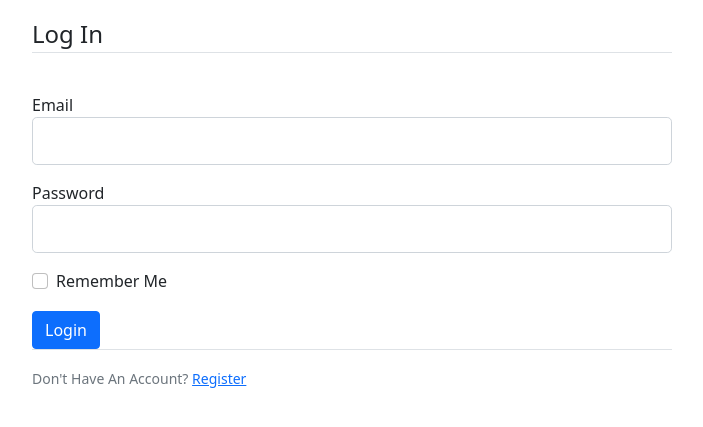
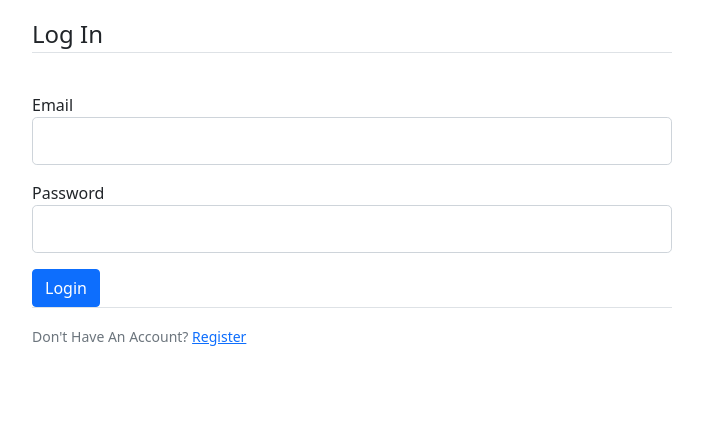
Before and after one commit to danielskjo/AfterCorona, a Flask app: page /login in a window 1280 px wide. Shown: the part 56-483 px from the top of the page, without its empty margins (288-991 px from the left). Run offline with Flask 2, Linux system fonts and the light colour scheme; some libraries are stand-ins or nearby versions.

Commit message:
Removed remember me

```diff
--- a/app/templates/login.html
+++ b/app/templates/login.html
@@ -29,10 +29,6 @@ content %}
         {% else %} {{ form.password(class="form-control form-control-lg") }} {%
         endif %}
       </div>
-      <div class="form-check form-item">
-        {{ form.remember(class="form-check-input") }} {{
-        form.remember.label(class="form-check-label") }}
-      </div>
     </fieldset>
     <div class="form-group form-item">
       {{ form.submit(class="btn btn-primary") }}
--- a/app/users/forms.py
+++ b/app/users/forms.py
@@ -1,6 +1,6 @@
 from flask_wtf import FlaskForm
 from flask_wtf.file import FileField, FileAllowed
-from wtforms import StringField, PasswordField, SubmitField, BooleanField
+from wtforms import StringField, PasswordField, SubmitField
 from wtforms.validators import DataRequired, Length, Email, EqualTo, ValidationError
 from flask_login import current_user
 from app.models import User
@@ -30,7 +30,6 @@ class LoginForm(FlaskForm):
     email = StringField('Email',
                         validators=[DataRequired(), Email()])
     password = PasswordField('Password', validators=[DataRequired()])
-    remember = BooleanField('Remember Me')
     submit = SubmitField('Login')
 
 
--- a/app/users/routes.py
+++ b/app/users/routes.py
@@ -38,7 +38,7 @@ def login():
     if form.validate_on_submit():
         user = User.query.filter_by(email=form.email.data).first()
         if user and bcrypt.check_password_hash(user.password, form.password.data):
-            login_user(user, remember=form.remember.data)
+            login_user(user)
             next_page = request.args.get('next')
             return redirect(next_page) if next_page else redirect(url_for('main.home'))
         else:
```
